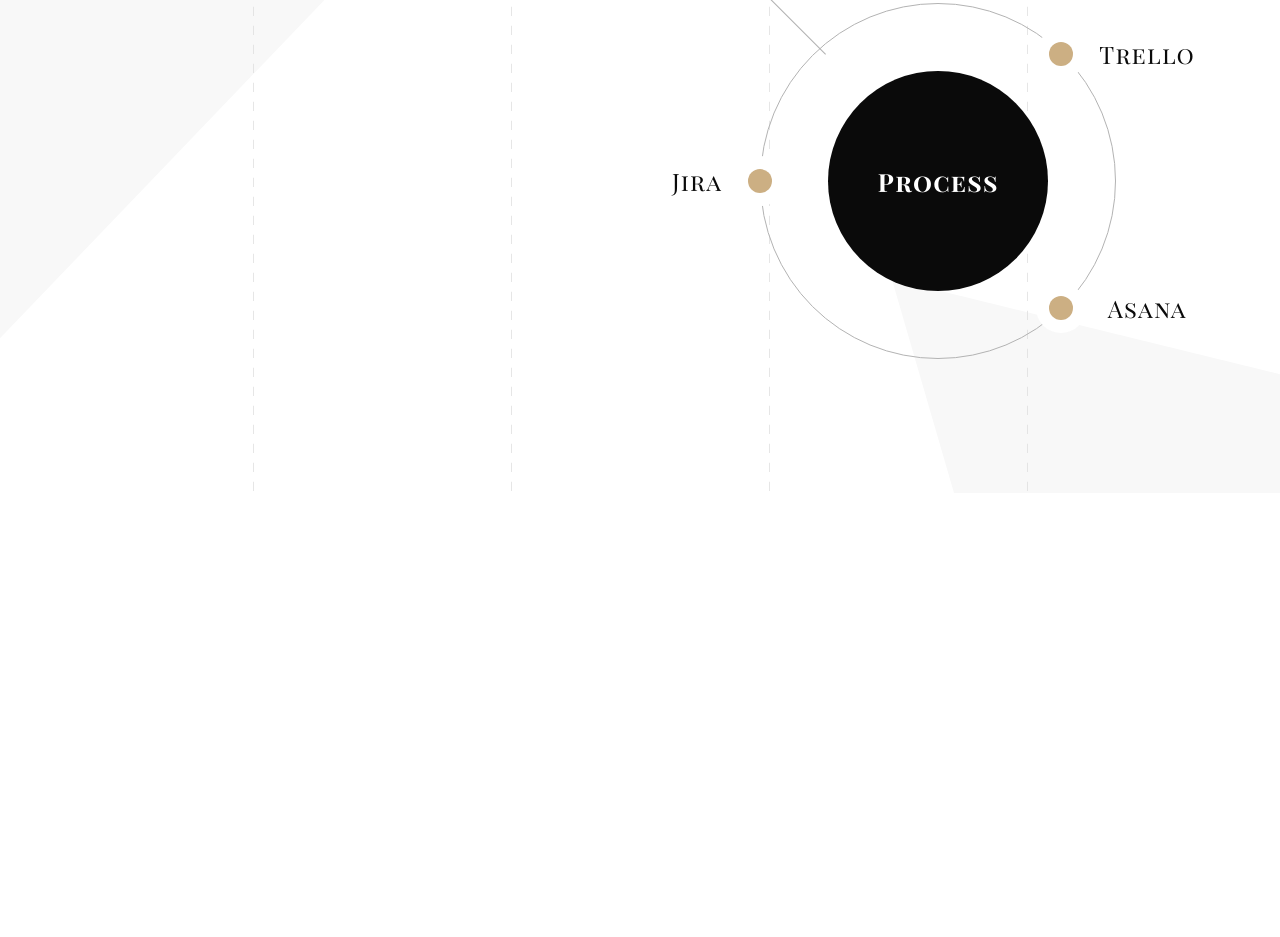
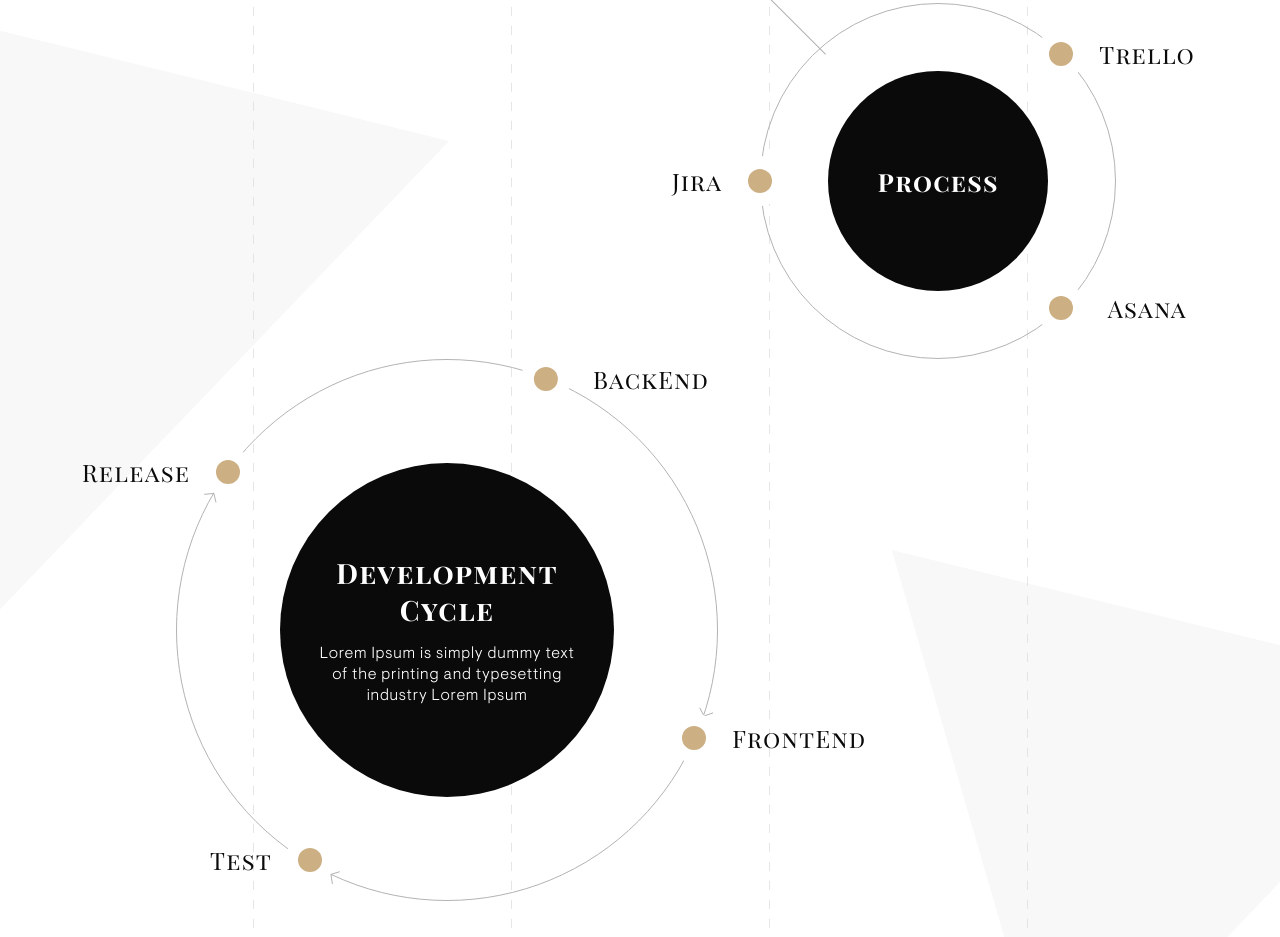
Before and after one commit to natamaz/web, a website: page src/index.html in a window 1280 px wide. Shown: the part 1851-2788 px from the top of the page. Before the commit the page ends 2344 px from the top, so only its background shows below. Drawn offline with nearby package versions, Linux system fonts and the light colour scheme; files that its build step writes are made by us from their sources.

Commit message:
Development Cycle

```diff
--- a/src/index.html
+++ b/src/index.html
@@ -107,9 +107,38 @@
                             <div class="h-planning-text h-planning-text_right">Asana</div>
                         </div>
                     </div>
-
                 </div>
                 <!-- end: Planning -->
+                <!-- Development Cycle -->
+                <div class="h-сycle">
+                    <div class="h-сycle-block">
+                        <div class="h-сycle-left">
+                            <div class="h-сycle-text h-сycle-text_left"><span class="h-сycle-dot"></span>Release</div>
+                            <div class="h-сycle-text h-сycle-text_left"><span class="h-сycle-dot"></span>Test</div>
+                        </div>
+                        <!-- Circle -->
+                        <div class="h-сycle-circle">
+                            <div class="h-сycle-circle__inner">
+                                <h3 class="h-сycle-circle__title">Development<br>Cycle</h3>
+                                <div class="h-сycle-circle__subtitle">Lorem Ipsum is simply dummy text of the printing and typesetting industry Lorem Ipsum</div>
+                            </div>
+                            <!-- otline with arrows -->
+                                <svg width="542" height="542" viewBox="0 0 542 542" fill="none" xmlns="http://www.w3.org/2000/svg" class="h-сycle-circle-outline">
+                                    <circle cx="271" cy="271" r="270.5" stroke="#B3B3B3"/>
+                                    <path d="M523.783 348.768L527.891 356.976L537.05 353.916" stroke="#B2B2B2"/>
+                                    <path d="M163.713 512.719L154.933 515.395L156.418 524.937" stroke="#B2B2B2"/>
+                                    <path d="M39.9922 143.367L37.8352 134.445L28.2228 135.368" stroke="#B2B2B2"/>
+                                </svg>
+                            <!-- end: otline with arrows -->
+                        </div>
+                        <!-- end: Circle -->
+                        <div class="h-сycle-right">
+                            <div class="h-сycle-text h-сycle-text_right"><span class="h-сycle-dot"></span>BackEnd</div>
+                            <div class="h-сycle-text h-сycle-text_right"><span class="h-сycle-dot"></span>FrontEnd</div>
+                        </div>
+                    </div>
+                </div>
+                <!-- end: Development Cycle -->
             </div>
         </div>
     </div>
--- a/src/scss/_home.scss
+++ b/src/scss/_home.scss
@@ -320,3 +320,166 @@
     flex-direction: column;
     justify-content: space-between;
 }
+
+// Development Cycle
+.h-сycle-block {
+    display: flex;
+}
+
+.h-сycle-circle {
+    width: 542px;
+    height: 542px;
+    // border: 1px solid #B3B3B3;
+    // background: url("../img/ellipse-arrows.svg") no-repeat center;
+    background-size: 100% 100%;
+    border-radius: 100%;
+    display: inline-flex;
+    align-items: center;
+    justify-content: center;
+
+    position: relative;
+    .h-сycle-circle-outline {
+        display: block;
+        position: absolute;
+        width: 100%;
+        height: 100%;
+        top: 0;
+        left: 0;
+        right: 0;
+        bottom: 0;
+    }
+    &__inner {
+        border-radius: 100%;
+        width: 334px;
+        height: 334px;
+        background: #0A0A0A;
+        display: flex;
+        align-items: center;
+        justify-content: center;
+        flex-direction: column;
+        padding: 35px;
+    }
+    &__title {
+        text-align: center;
+        font-family: "Playfair Display SC";
+        font-style: normal;
+        font-weight: bold;
+        font-size: 28px;
+        line-height: 1;
+        line-height: (37 / 28);
+        color: #fff;
+        letter-spacing: 0.05em;
+    }
+    &__subtitle {
+        font-family: Visuelt Pro;
+        font-style: normal;
+        font-weight: 300;
+        font-size: 16px;
+        line-height: (21 / 16);
+        text-align: center;
+        letter-spacing: 0.05em;
+        color: #FFFFFF;
+        margin-top: 16px;
+    }
+}
+
+.h-сycle-text {
+    font-family: "Playfair Display SC";
+    font-style: normal;
+    font-weight: normal;
+    font-size: 24px;
+    line-height: (32 / 24);
+    text-align: center;
+    letter-spacing: 0.05em;
+    color: #0A0A0A;
+    position: relative;
+    // &:before {
+    //     content: "";
+    //     display: block;
+    //     position: absolute;
+    //     top: 50%;
+    //     width: 24px;
+    //     height: 24px;
+    //     background: #ccaf83;
+    //     border-radius: 100%;
+    //     box-shadow: 0 0 0 13px #fff;
+    // }
+    .h-сycle-dot {
+        display: block;
+        position: absolute;
+        top: 50%;
+        width: 24px;
+        height: 24px;
+        background: #ccaf83;
+        border-radius: 100%;
+        box-shadow: 0 0 0 13px #fff;
+        // &:after {
+        //     content: "";
+        //     display: block;
+        //     width: 14px;
+        //     height: 8px;
+        //     background: url("../img/angle-rel.svg") no-repeat center;
+        //     background-size: contain;
+
+        //     position: absolute;
+        // }
+    }
+    &_left {
+        align-self: center;
+        padding-right: 38px;
+        &:before, .h-сycle-dot {
+            right: 0;
+            transform: translate(50%, -50%);
+        }
+        &:first-child {
+            // transform: translateX(44px);
+            transform: translate(52px, 97px);
+
+        }
+        &:last-child {
+            // transform: translateX(162px);
+            transform: translate(157px, -25px);
+        }
+    }
+    &_right {
+        padding-left: 38px;
+        &:before, .h-сycle-dot {
+            left: 0;
+            transform: translate(-50%, -50%);
+        }
+
+        &:first-child {
+            transform: translateX(-100%);
+        }
+        &:last-child {
+            // transform: translateX(-24px);
+            transform: translate(-24px, 3px);
+        }
+
+        // &:first-child {
+        //     margin-top: 35px;
+        // }
+        // &:last-child {
+        //     margin-bottom: 35px;
+        // }
+    }
+}
+
+.h-сycle-left, .h-сycle-right {
+    display: flex;
+    flex-direction: column;
+    justify-content: space-between;
+    z-index: 3;
+}
+
+.h-сycle-left {
+    // padding-top: 110px;
+    // padding-bottom: 20px;
+    // padding-top: 94px;
+    // padding-bottom: 10px;
+}
+
+.h-сycle-right {
+    padding-top: 4px;
+    padding-bottom: 150px;
+}
```
Also changed, not shown: src/img/angle-rel.svg (added), src/img/angle.svg (added), src/img/ellipse-arrows.svg (added).
